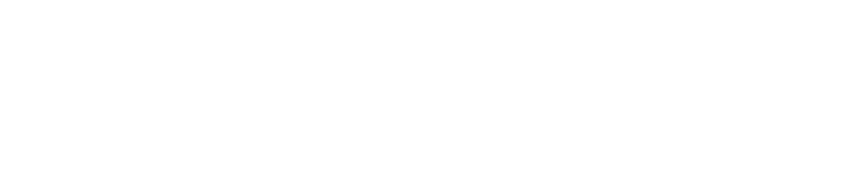
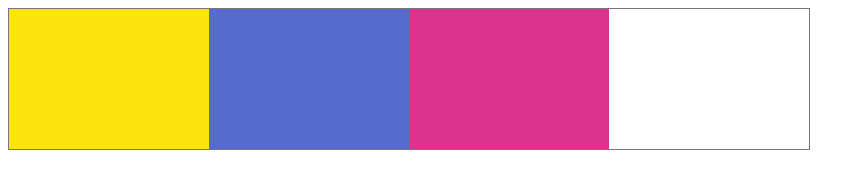
Before and after one commit to MarciaMillanao/floating, a plain HTML site: page Parte4/index.html in a window 1280 px wide. Shown: the whole page, without its empty margins (0-865 px from the left). Drawn offline with Linux system fonts and the light colour scheme.

Commit message:
actualizando trabajo floating

```diff
--- a/Parte1/css/main.css
+++ b/Parte1/css/main.css
@@ -1 +1,22 @@
 /* Pon tu código css aqui */
+.contenedor{
+	width: 800px;
+	border: 1px solid #7F7474;
+}
+
+.caja{
+	width: 200px;
+	height: 140px;
+}
+
+.uno{
+	background-color: #FDE40F
+}
+
+.dos{
+	background-color: #576BCE
+}
+
+.tres{
+	background-color: #DA348E
+}
--- a/Parte2/css/main.css
+++ b/Parte2/css/main.css
@@ -1 +1,23 @@
 /* Pon tu código css aqui */
+.contenedor{
+	width: 800px;
+	border: 1px solid #7F7474;
+}
+
+.caja{
+	width: 200px;
+	height: 140px;
+	float: left;
+}
+
+.uno{
+	background-color: #FDE40F
+}
+
+.dos{
+	background-color: #576BCE
+}
+
+.tres{
+	background-color: #DA348E
+}
--- a/Parte3/css/main.css
+++ b/Parte3/css/main.css
@@ -1 +1,23 @@
 /* Pon tu código css aqui */
+.contenedor{
+	width: 800px;
+	border: 1px solid #7F7474;
+}
+
+.caja{
+	width: 200px;
+	height: 140px;
+	float: right;
+}
+
+.uno{
+	background-color: #FDE40F
+}
+
+.dos{
+	background-color: #576BCE
+}
+
+.tres{
+	background-color: #DA348E
+}
--- a/Parte4/css/main.css
+++ b/Parte4/css/main.css
@@ -1 +1,29 @@
 /* Pon tu código css aqui */
+.contenedor{
+	width: 800px;
+	border: 1px solid #7F7474;
+}
+
+.caja{
+	width: 200px;
+	height: 140px;
+	float: left;
+}
+
+.uno{
+	background-color: #FDE40F
+}
+
+.dos{
+	background-color: #576BCE
+}
+
+.tres{
+	background-color: #DA348E
+}
+
+.contenedor:after {
+	content: "";
+	display: block;
+	clear:both;
+}
--- a/Parte4/index.html
+++ b/Parte4/index.html
@@ -2,8 +2,19 @@
 <html>
 	<head>
 		<!-- Pon tu codigo aqui -->
+		<meta charset="utf-8">
+		<title>Floating</title>
+		<link rel="stylesheet" type="text/css" href="css/main.css">
 	</head>
 	<body>
 		<!-- Pon tu codigo aqui -->
+		<div class="contenedor">
+
+			<div class="caja uno"></div>
+			<div class="caja dos"></div>
+			<div class="caja tres"></div>
+
+		</div>
+
 	</body>
 </html>
```
Also changed, not shown: Parte1/index.html (+11 -0 lines), Parte2/index.html (+11 -0 lines), Parte3/index.html (+11 -0 lines), index.html (added, +16 -0 lines).
